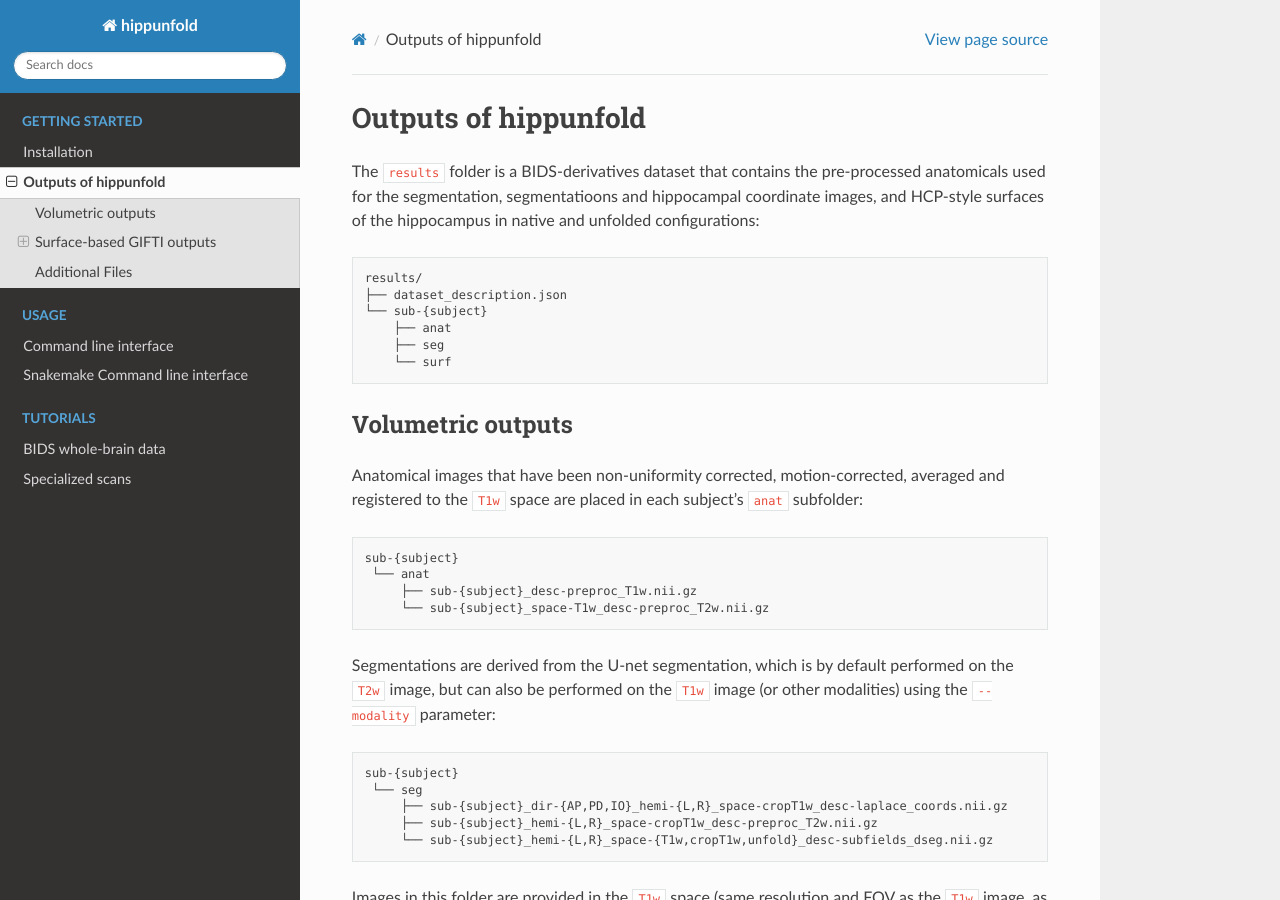
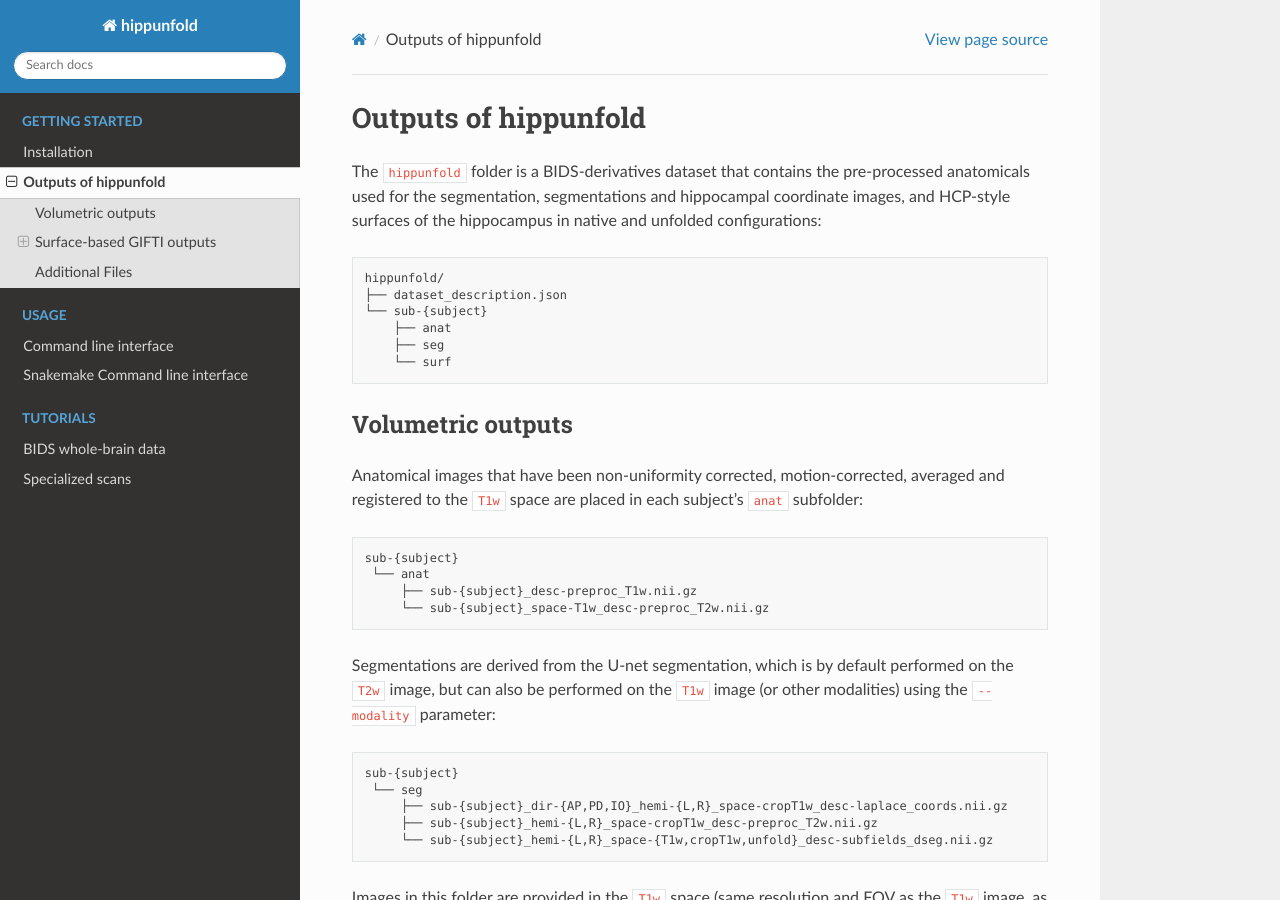
Before and after one commit to mcespedes99/hippunfold, a Sphinx documentation site: the page built from docs/getting_started/outputs.rst, in a window 1280 px wide and 900 px high. Built offline with Sphinx 7.4.7 and the Read the Docs theme 2.0.0, drawn with Linux system fonts in a browser that asks for light colours; some of the changed text lies outside the part shown.

Commit message:
updates for bidsapp-mode/workflow-mode naming

```diff
--- a/docs/getting_started/outputs.rst
+++ b/docs/getting_started/outputs.rst
@@ -1,9 +1,9 @@
 Outputs of hippunfold
 =====================
 
-The ``results`` folder is a BIDS-derivatives dataset that contains the pre-processed anatomicals used for the segmentation, segmentatioons and hippocampal coordinate images, and HCP-style surfaces of the hippocampus in native and unfolded configurations::
+The ``hippunfold`` folder is a BIDS-derivatives dataset that contains the pre-processed anatomicals used for the segmentation, segmentations and hippocampal coordinate images, and HCP-style surfaces of the hippocampus in native and unfolded configurations::
 
-    results/
+    hippunfold/
     ├── dataset_description.json
     └── sub-{subject}
         ├── anat
@@ -143,7 +143,7 @@
 
     ├── config
     ├── logs
-    ├── results
+    ├── hippunfold
     └── work
 
 The ``config`` folder contains the hippunfold ``snakebids.yml`` config file, and ``inputs_config.yml`` that contain a record of the parameters used, and paths to the inputs.
@@ -151,3 +151,5 @@
 Workflow steps that write logs to file are stored in the ``logs`` subfolder, with file names based on the rule wildcards (e.g. subject, hemi, etc..).
 
 Intermediate files are stored in the ``work`` folder. These files and folders, similar to results, are generally  named according to BIDS. This folder will have ``tar.gz`` files for each subject, unless the ``--keep_work`` option is used.
+
+If the app is run in workflow mode (`--workflow-mode`/`-W`) which enables direct use of the `snakemake` CLI to run hippunfold, the `hippunfold` and `work` folders will be placed in a `results` folder.
```
